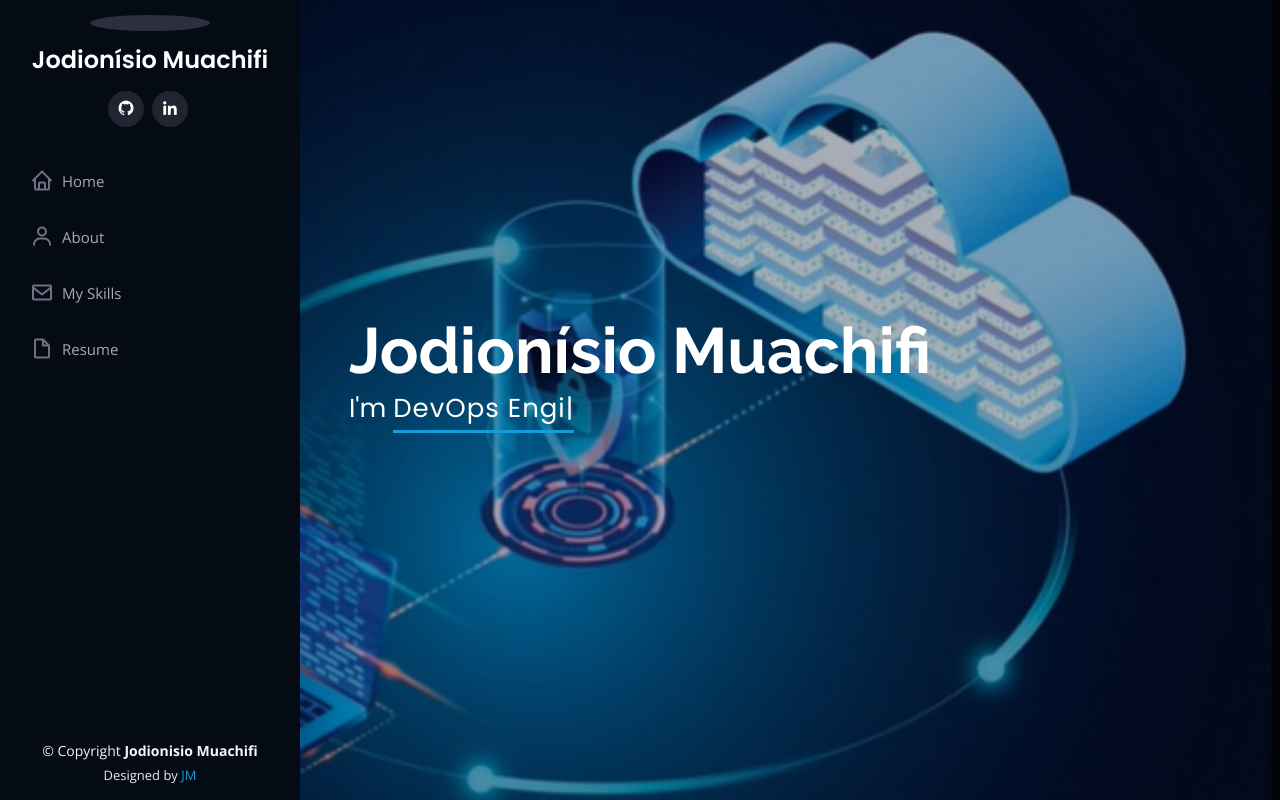
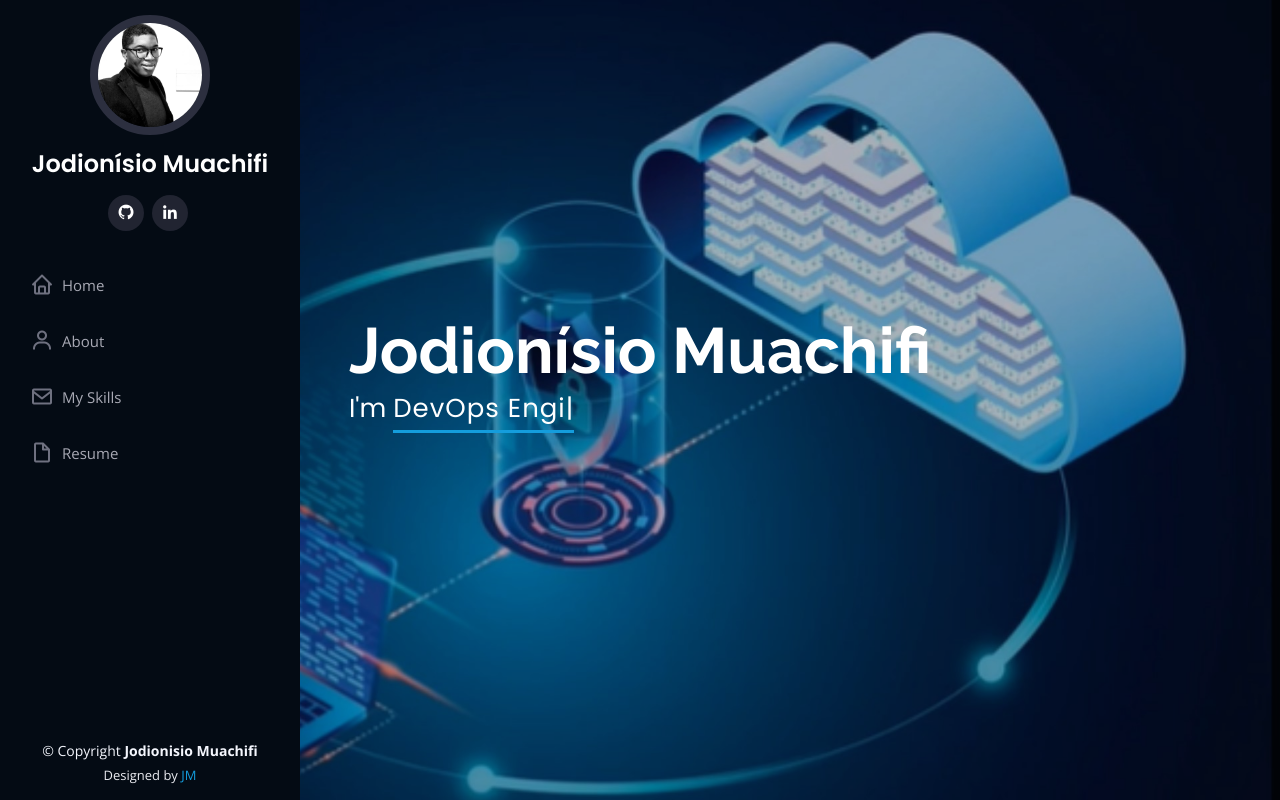
Before and after one commit to jmuachifi/jmuachifi.github.io, a plain HTML site: page index.html in a window 1280 px wide. Shown: the top 800 px of the page. Drawn offline with nearby package versions, Linux system fonts and the light colour scheme.

Commit message:
Update index.html

```diff
--- a/index.html
+++ b/index.html
@@ -42,7 +42,7 @@
     <div class="d-flex flex-column">
 
       <div class="profile">
-        <img src="assets/img/photo-jodionisio.jpg.jpg" alt="" class="img-fluid rounded-circle">
+        <img src="assets/img/photo-jodionisio.jpg" alt="" class="img-fluid rounded-circle">
         <h1 class="text-light"><a href="index.html">Jodionísio Muachifi</a></h1>
         <div class="social-links mt-3 text-center">
           <!--<a href="#" class="instagram"><i class="bx bxl-instagram"></i></a>-->
```
